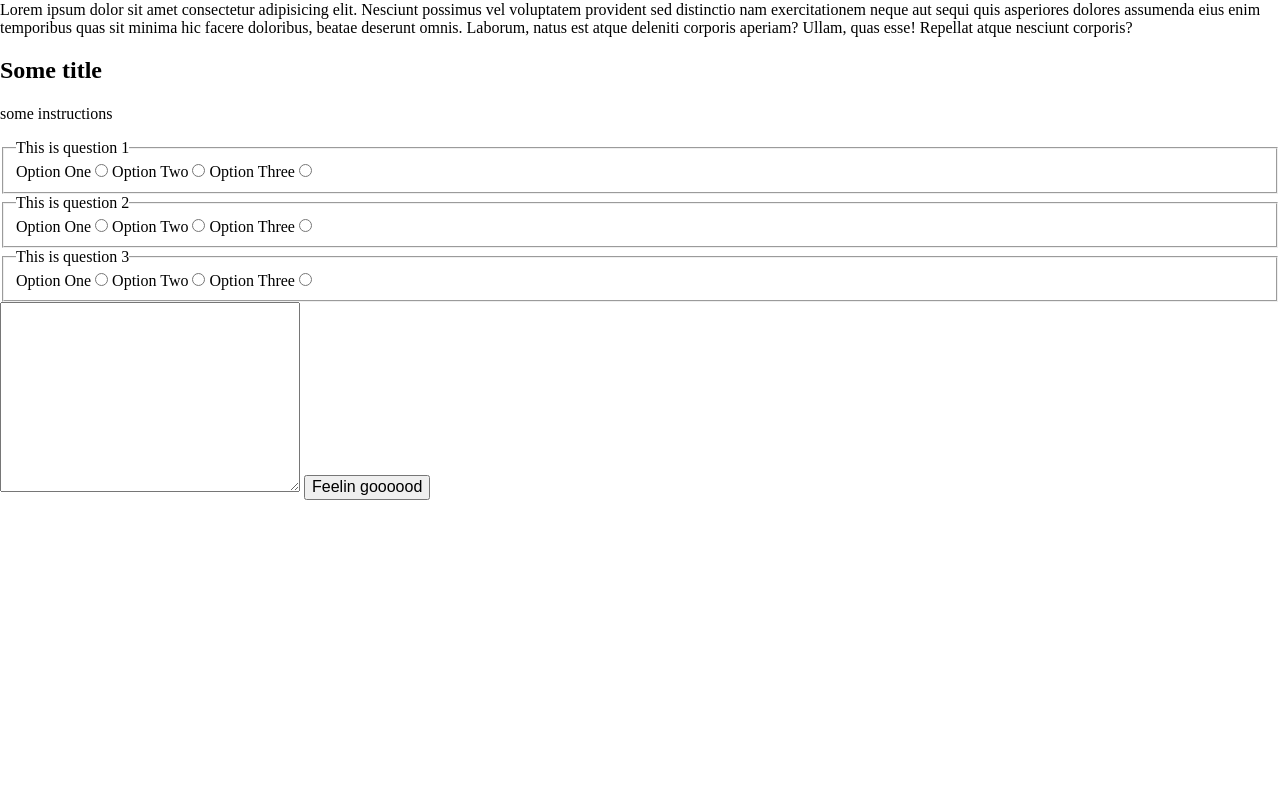
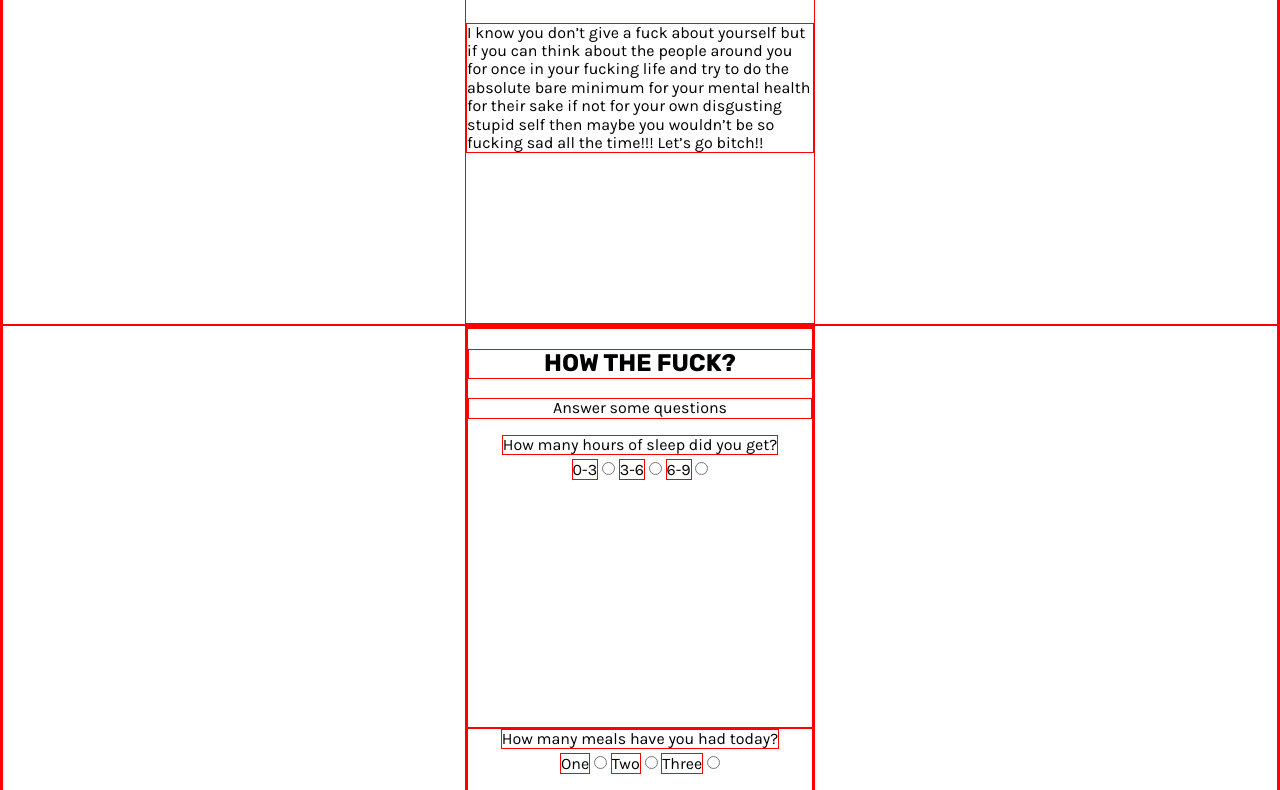
Before and after one commit to CBT-Mental-Professionals/stephenThomasZahraPaliwallaBarrieWuProjectFour, a plain HTML site: page index.html in a window 1280 px wide. Shown: the part 79-869 px from the top of the page. Before the commit the page ends 800 px from the top, so only its background shows below. Drawn offline with nearby package versions, Linux system fonts and the light colour scheme.

Commit message:
Finished Main HTML and started CSS :house::art:

```diff
--- a/index.html
+++ b/index.html
@@ -5,48 +5,59 @@
     <meta name="viewport" content="width=device-width, initial-scale=1.0">
     <title>Project4</title>
     <link rel="stylesheet" href="./styles/styles.css">
+    <link rel="preconnect" href="https://fonts.gstatic.com">
+    <link href="https://fonts.googleapis.com/css2?family=Karla:wght@400;700&family=Rubik:wght@300;400;700&display=swap" rel="stylesheet">
 </head>
 <body>
-
     <header>
-        <h1>CBT</h1>
-        <p>Lorem ipsum dolor sit amet consectetur adipisicing elit. Nesciunt possimus vel voluptatem provident sed distinctio nam exercitationem neque aut sequi quis asperiores dolores assumenda eius enim temporibus quas sit minima hic facere doloribus, beatae deserunt omnis. Laborum, natus est atque deleniti corporis aperiam? Ullam, quas esse! Repellat atque nesciunt corporis?</p>
+        <div class="wrapper headerText">
+            <h1>FEEL FUCKING GOOD</h1>
+            <p>I know you don’t give a fuck about yourself but if you can think about the people around you for once in your fucking
+            life and try to do the absolute bare minimum for your mental health for their sake if not for your own disgusting stupid
+            self then maybe you wouldn’t be so fucking sad all the time!!! Let’s go bitch!!</p>
+        </div>
     </header>
     <main>
-        <h2>Some title</h2>
-        <p>some instructions</p>
+        <div class="wrapper">
             <form action="">
+                <section class="questionSection questionSection1">
+                    <h2>HOW THE FUCK?</h2>
+                    <p>Answer some questions</p>
                     <fieldset class="question question1">
-                <legend>This is question 1</legend>
-                <label for="answer1">Option One</label>
+                        <legend>How many hours of sleep did you get?</legend>
+                        <label for="answer1">0-3</label>
                         <input type="radio" name="questionOneAnswer" value="option1" id="option1">
-                <label for="answer2">Option Two</label>
+                        <label for="answer2">3-6</label>
                         <input type="radio" name="questionOneAnswer" value="option2" id="option2">
-                <label for="answer3">Option Three</label>
+                        <label for="answer3">6-9</label>
                         <input type="radio" name="questionOneAnswer" value="option3" id="option3">
                     </fieldset>
-            <fieldset class="question question1">
-                <legend>This is question 2</legend>
-                <label for="answer1">Option One</label>
-                <input type="radio" name="questionOneAnswer" value="option1" id="option1">
-                <label for="answer2">Option Two</label>
-                <input type="radio" name="questionOneAnswer" value="option2" id="option2">
-                <label for="answer3">Option Three</label>
-                <input type="radio" name="questionOneAnswer" value="option3" id="option3">
+                </section>
+                <section class="questionSection questionSection2">
+                    <fieldset class="question question2">
+                        <legend>How many meals have you had today?</legend>
+                        <label for="answer1">One</label>
+                        <input type="radio" name="questionTwoAnswer" value="option1" id="option1">
+                        <label for="answer2">Two</label>
+                        <input type="radio" name="questionTwoAnswer" value="option2" id="option2">
+                        <label for="answer3">Three</label>
+                        <input type="radio" name="questionTwoAnswer" value="option3" id="option3">
                     </fieldset>
-            <fieldset class="question question1">
-                <legend>This is question 3</legend>
-                <label for="answer1">Option One</label>
-                <input type="radio" name="questionOneAnswer" value="option1" id="option1">
-                <label for="answer2">Option Two</label>
-                <input type="radio" name="questionOneAnswer" value="option2" id="option2">
-                <label for="answer3">Option Three</label>
-                <input type="radio" name="questionOneAnswer" value="option3" id="option3">
+                </section>
+                <section class="questionSection questionSection3">
+                    <fieldset class="question question3">
+                        <legend>Have you been active today?</legend>
+                        <label for="answer1">Yes</label>
+                        <input type="radio" name="questionThreeAnswer" value="option1" id="option1">
+                        <label for="answer2">No</label>
+                        <input type="radio" name="questionThreeAnswer" value="option2" id="option2">
                     </fieldset>
-            <textarea name="" id="" cols="30" rows="10"></textarea>
+                </section>
+                <label for="additionalComments">Tell us about one success and one challenge that you faced.</label>
+                <textarea name="additionalComments" id="" cols="30" rows="10" placeholder="additional comments for your day"></textarea>
                 <button type="submit">Feelin goooood</button>
             </form>
-        <div class="moodMeter"></div>
+        </div>
     </main>
     <footer>
 
--- /dev/null
+++ b/styles/sass/_form.scss
@@ -0,0 +1,17 @@
+form {
+    text-align: center;
+}
+
+fieldset.question {
+    legend {
+        margin: 0 auto;
+    }
+}
+
+.questionSection1 {
+    height: 50vh;
+}
+
+.questionSection2, .questionSection3 {
+    height: 100vh;
+}
--- /dev/null
+++ b/styles/sass/_global.scss
@@ -0,0 +1,26 @@
+// DEBUGGER
+* {
+    border: .5px solid red;
+}
+
+h1, h2 {
+    font-family: 'Rubik', sans-serif;
+}
+
+body, textarea, button {
+    font-family: 'Karla', sans-serif;
+}
+
+fieldset {
+    border: 0;
+}
+
+textarea {
+    display: block;
+}
+
+.wrapper {
+    max-width: 350px;
+    margin: 0 auto;
+    width: 95%;
+}
--- /dev/null
+++ b/styles/sass/_header.scss
@@ -0,0 +1,12 @@
+header {
+    .headerText {
+        display: flex;
+        flex-direction: column;
+        align-items: center;
+        height: 50vh;
+        h1 {
+            text-align: center;
+        }
+    }
+
+}
--- /dev/null
+++ b/styles/sass/_utilities.scss
@@ -0,0 +1,4 @@
+$sage: #7c8763;
+$darkBlue: #2A4059;
+$offWhite: #EEE0D9;
+$black: #363535;
--- a/styles/sass/styles.scss
+++ b/styles/sass/styles.scss
@@ -1 +1,5 @@
 @import "setup";
+@import "utilities";
+@import "global";
+@import "header";
+@import "form";
```
Also changed, not shown: styles/styles.css. Lines whose indentation alone changed are shown as unchanged.
